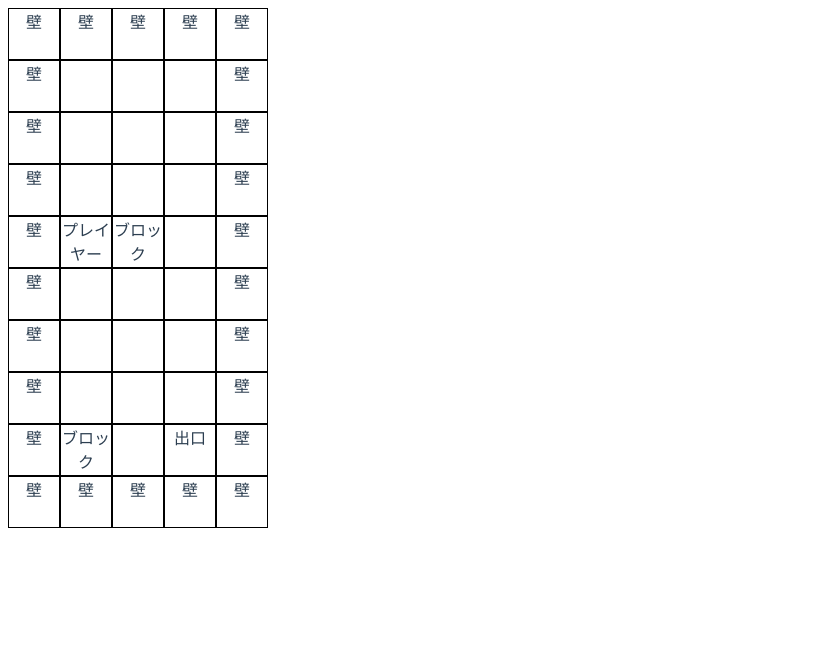
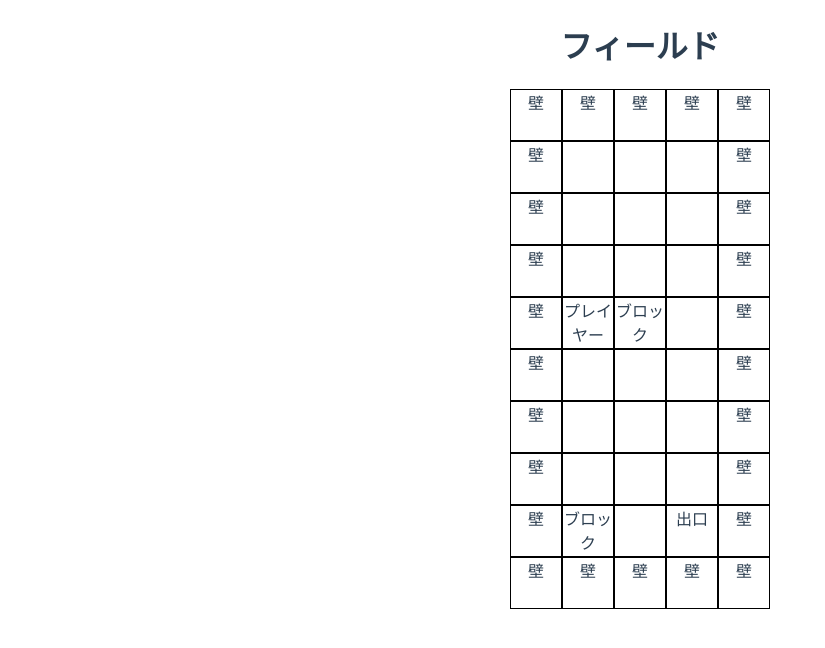
Before and after one commit to gununu1028/-japanskills2023-vue, a Vue app: page /field in a window 1280 px wide. Shown: the top 648 px of the page, without its empty margins (0-825 px from the left). Built offline with nearby package versions, Linux system fonts and the light colour scheme.

Commit message:
細部調整

```diff
--- a/src/views/FieldView.vue
+++ b/src/views/FieldView.vue
@@ -1,5 +1,6 @@
 <template>
-    <div>
+    <h1>フィールド</h1>
+    <div class="field">
         <div v-for="(row, rowIndex) in field" :key="rowIndex" class="row">
             <span v-for="(item, colIndex) in row" :key="colIndex" class="object">
                 {{ getObjectSymbol(item) }}
@@ -9,6 +10,13 @@
 </template>
 
 <style>
+.field {
+    display: flex;
+    flex-direction: column;
+    align-items: center;
+    margin: 0 auto;
+}
+
 .row {
     display: flex;
 }
--- a/src/views/LoginView.vue
+++ b/src/views/LoginView.vue
@@ -1,6 +1,6 @@
 <template>
     <div>
-        <h2>ログイン</h2>
+        <h1>ログイン</h1>
         <form @submit.prevent="login">
             <div>
                 <label for="username">ユーザーネーム:</label>
```
